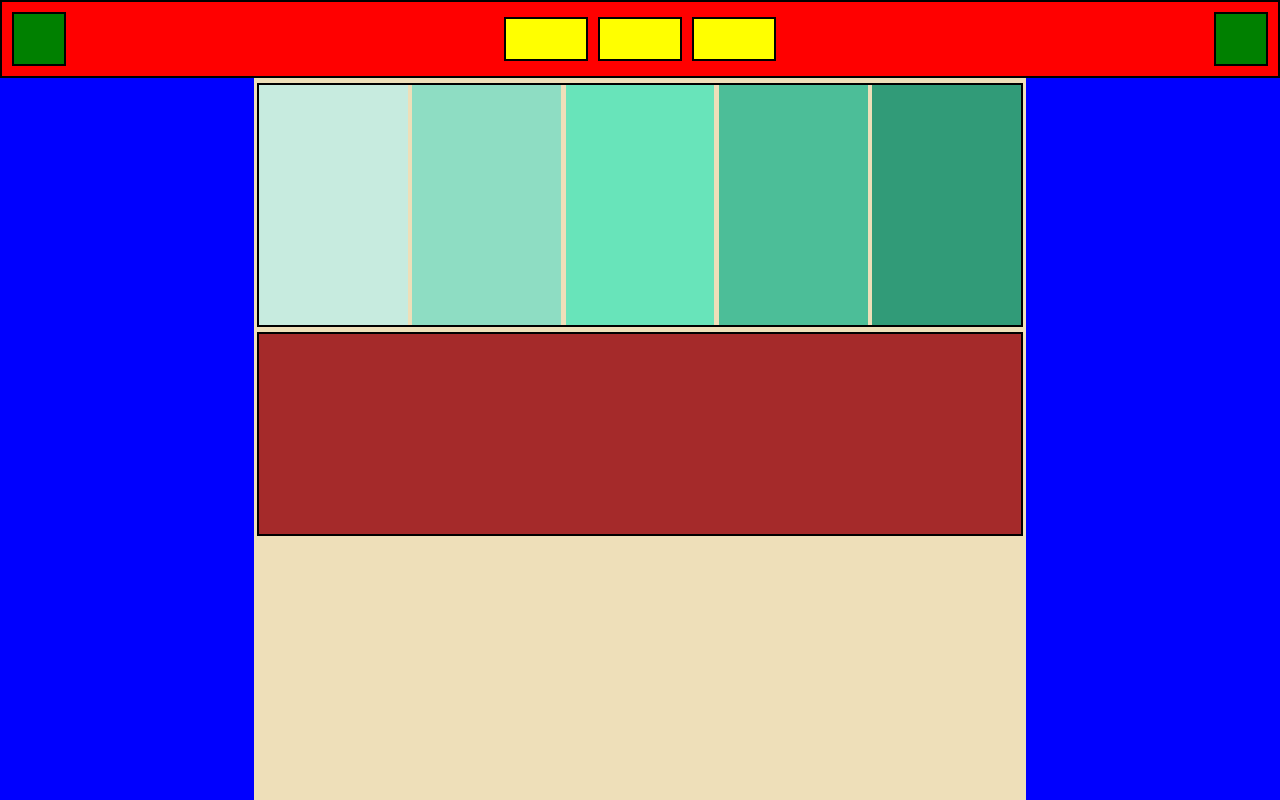
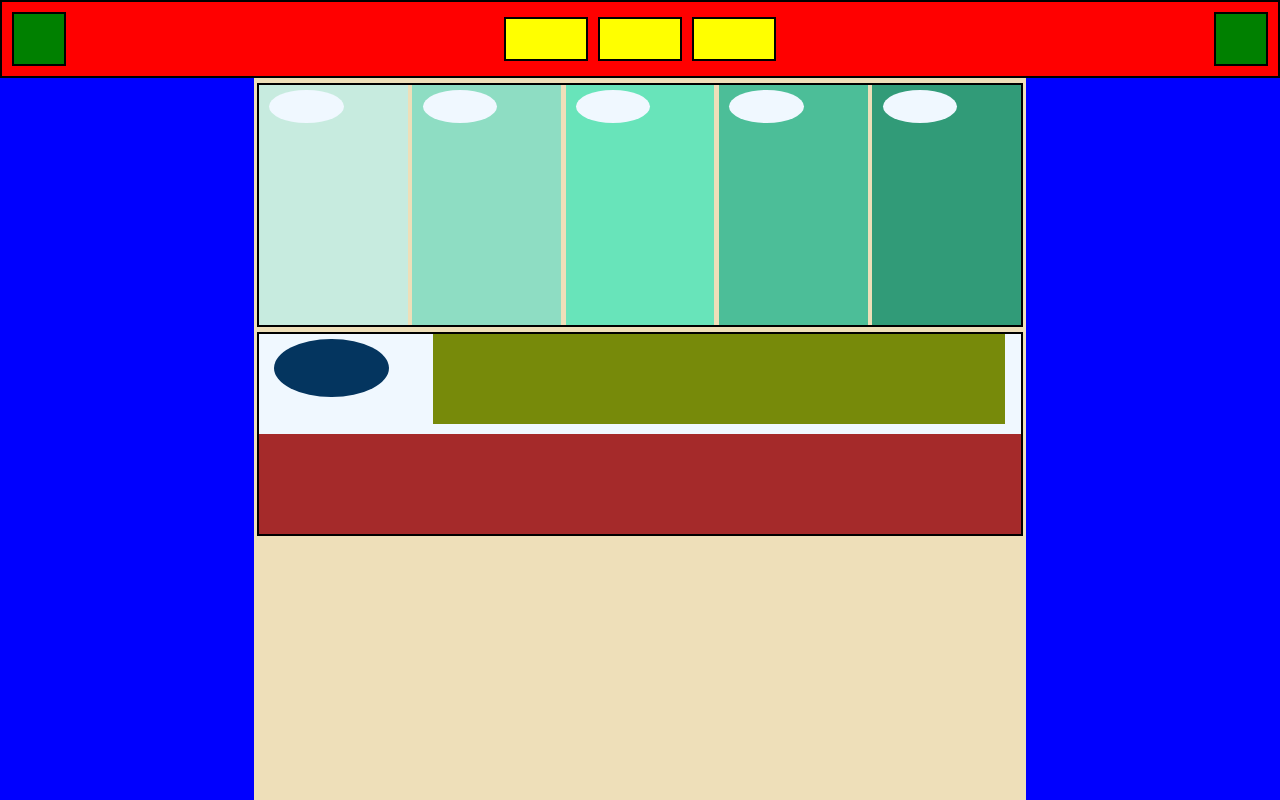
Before and after one commit to ayesha067/expert-web-design, a plain HTML site: page my assignment work/assignment3.html in a window 1280 px wide. Drawn offline with Linux system fonts and the light colour scheme.

Commit message:
layout updated

```diff
--- a/my assignment work/assignment3.html
+++ b/my assignment work/assignment3.html
@@ -75,12 +75,48 @@
         .s3 { background-color: rgb(104, 228, 186); }
         .s4 { background-color: rgb(76, 190, 152); }
         .s5 { background-color: rgb(49, 155, 120); }
-        .brown-box {
+
+        .icon{
+            width: 50%;
+            height: 33px;
+            background-color: aliceblue;
+            border-radius: 50%;
+            position: relative;
+            top: 2%;
+            left: 7%;
+        }
+        .id {
             width: 100%;
             height: 25vh;
             background-color: brown;
             border: 2px solid black;
             margin-top: 5px;
+            display: flex;
+            flex-direction: column;
+        }
+      .s6{
+        width: 100%;
+        height: 50%;
+        background-color: aliceblue;
+        display: flex;
+       flex-direction: row;
+      }
+
+      .icon2{
+            width: 15%;
+            height: 58px;
+            background-color: rgb(4, 53, 95);
+            border-radius: 50%;
+            position: relative;
+            top: 5%;
+            left: 2%;
+        }
+        .name{
+            width: 75%;
+            height: 90px;
+            background-color: rgb(119, 138, 10);
+            position: relative;
+            left: 60px;
         }
 
     </style>
@@ -100,13 +136,32 @@
             <div class="side1"></div>
             <div class="side2">
                 <div class="status">
-                    <div class="s1"></div>
-                    <div class="s2"></div>
-                    <div class="s3"></div>
-                    <div class="s4"></div>
-                    <div class="s5"></div>
+                    <div class="s1">
+                        <div class="icon"></div>
+                    </div>
+                    <div class="s2">
+                        <div class="icon"></div>
+                    </div>
+                    <div class="s3">
+                        <div class="icon"></div>
+                    </div>
+                    <div class="s4">
+                        <div class="icon"></div>
+                    </div>
+                    <div class="s5">
+                        <div class="icon"></div>
+                    </div>
                 </div>
-                <div class="brown-box"></div>
+                <div class="id">
+                   <div class="s6">
+                    <div class="icon2"></div>
+                    <div class="name"></div>
+                   </div>
+                   <div class="s7"></div>
+                </div>
+                <div class="id2">
+
+                </div>
             </div>
             <div class="side3"></div>
         </div>
```
